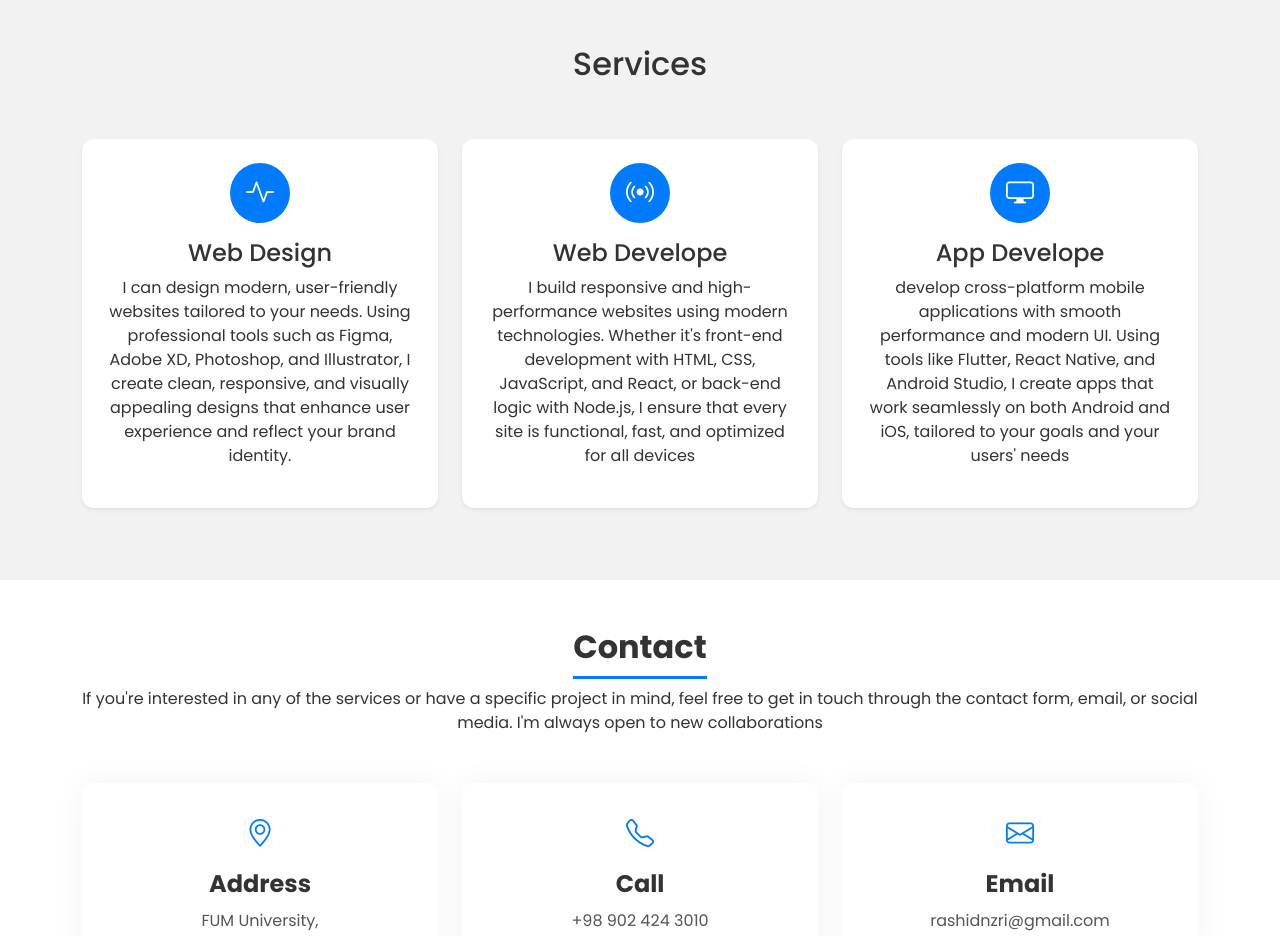
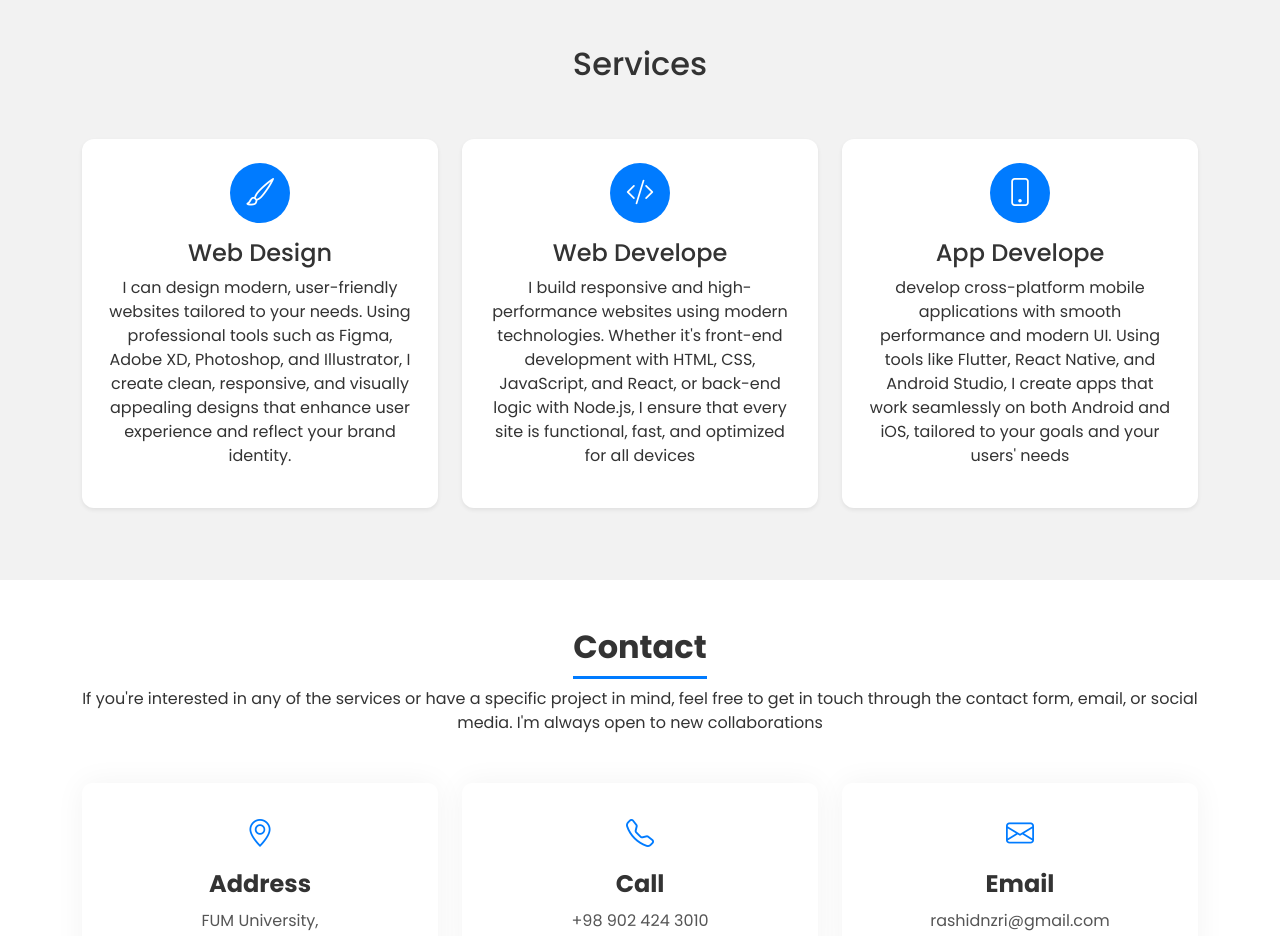
Before and after one commit to arashid02-n/portfolio, a plain HTML site: page index.html in a window 1280 px wide. Shown: the part 1960-2896 px from the top of the page. Drawn offline with nearby package versions, Linux system fonts and the light colour scheme.

Commit message:
service icon changes

```diff
--- a/css/style.css
+++ b/css/style.css
@@ -176,18 +176,18 @@ header p.lead {
   content: "";
   position: absolute;
   bottom: 0;
-  left: 30%;
-  width: 40%;
+  left: 0;
+  width: 0%;
   height: 3px;
   background: #007bff;
   transition: width 0.3s ease-in-out;
-  opacity: 0;
+  opacity: 1;
 }
 
 .service-box:hover::after {
-  width: 60%;
-  opacity: 1;
+  width: 100%;
 }
+
 .contact .section-title h2 {
   font-weight: bold;
   position: relative;
--- a/index.html
+++ b/index.html
@@ -178,7 +178,7 @@
       <div class="col-md-4 mb-4">
         <div class="service-box text-center p-4 shadow-sm">
           <div class="icon mb-3">
-            <i class="bi bi-activity"></i>
+            <i class="bi bi-brush"></i>
           </div>
           <h4 class="mb-2">Web Design</h4>
           <p>I can design modern, user-friendly websites tailored to your needs. Using professional tools such as Figma, Adobe XD, Photoshop, and Illustrator, I create clean, responsive, and visually appealing designs that enhance user experience and reflect your brand identity.</p>
@@ -187,7 +187,7 @@
       <div class="col-md-4 mb-4">
         <div class="service-box text-center p-4 shadow-sm">
           <div class="icon mb-3">
-            <i class="bi bi-broadcast"></i>
+            <i class="bi bi-code-slash"></i>
           </div>
           <h4 class="mb-2">Web Develope</h4>
           <p>I build responsive and high-performance websites using modern technologies. Whether it's front-end development with HTML, CSS, JavaScript, and React, or back-end logic with Node.js, I ensure that every site is functional, fast, and optimized for all devices</p>
@@ -196,7 +196,7 @@
       <div class="col-md-4 mb-4">
         <div class="service-box text-center p-4 shadow-sm">
           <div class="icon mb-3">
-            <i class="bi bi-display"></i>
+            <i class="bi bi-phone"></i>
           </div>
           <h4 class="mb-2">App Develope</h4>
           <p> develop cross-platform mobile applications with smooth performance and modern UI. Using tools like Flutter, React Native, and Android Studio, I create apps that work seamlessly on both Android and iOS, tailored to your goals and your users' needs</p>
```
